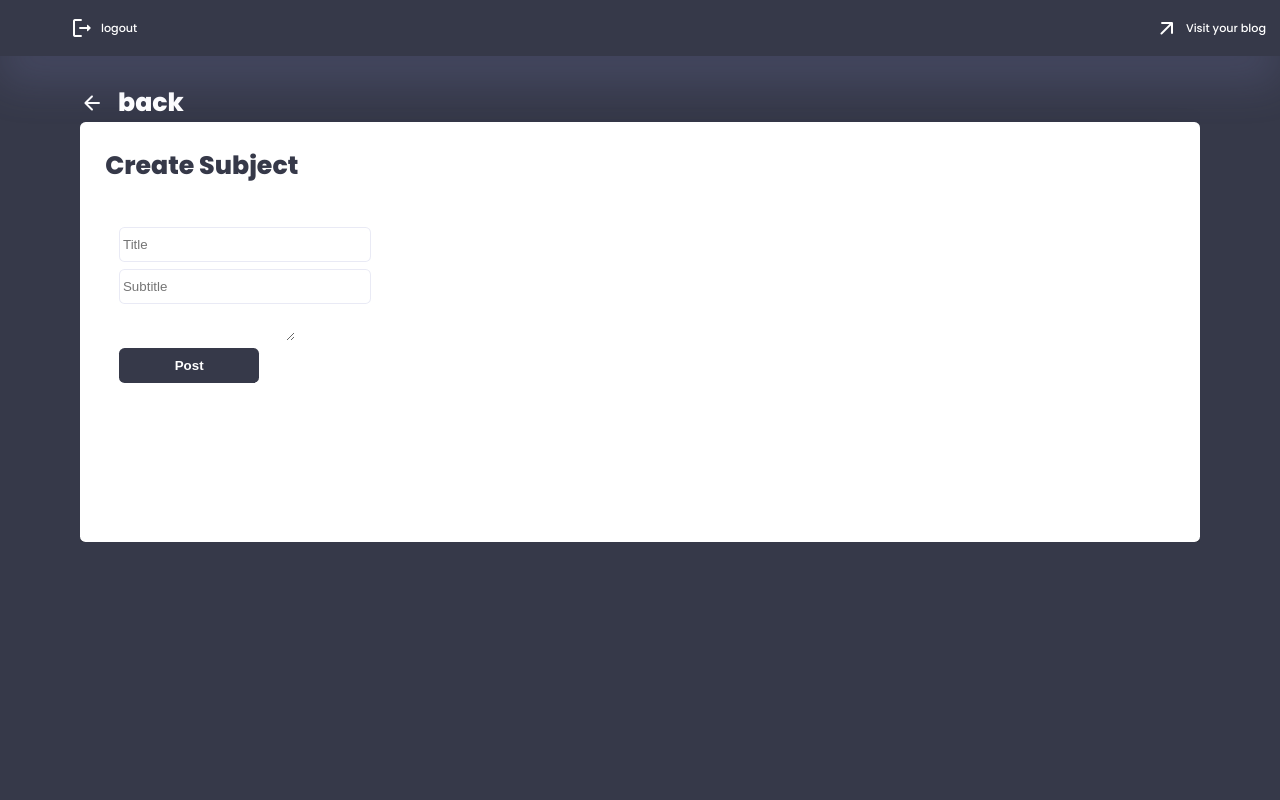
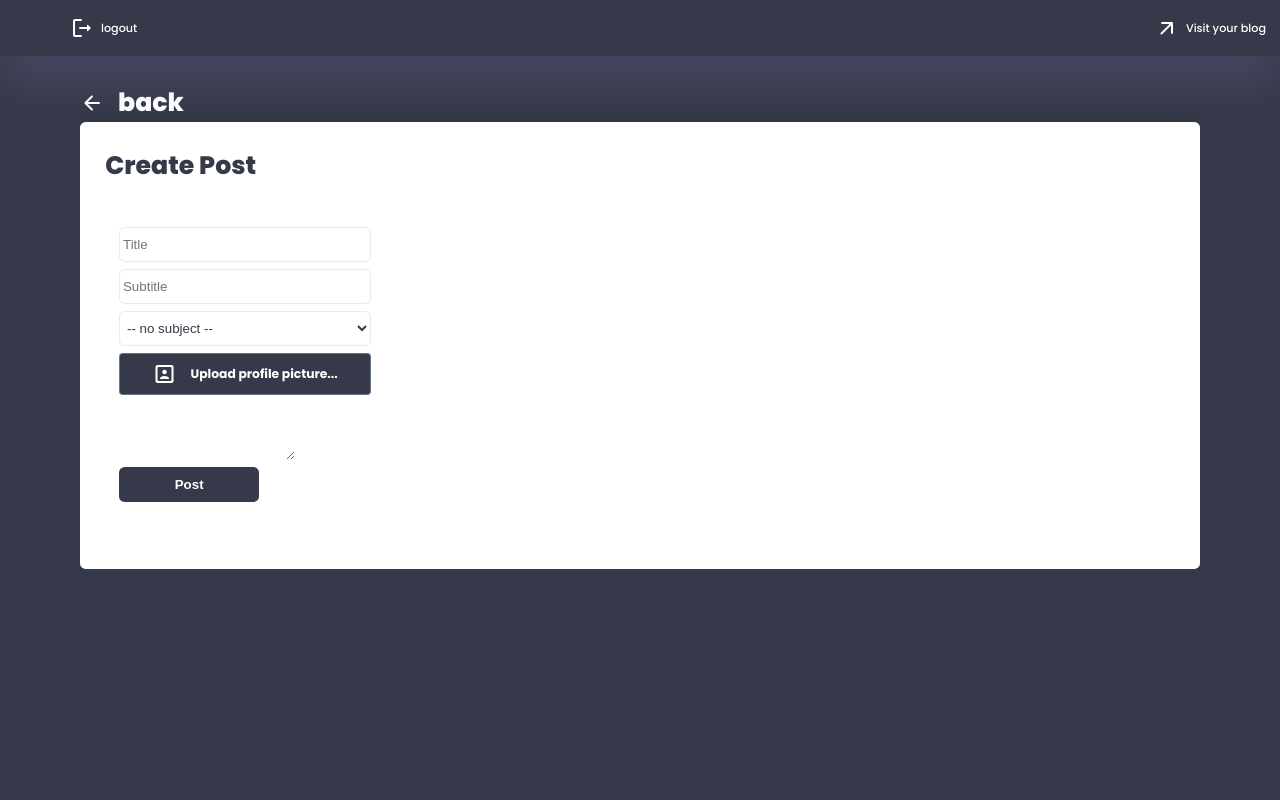
Before and after one commit to zilogfa/NexLog, a Flask app: page /auth/create_post in a window 1280 px wide. Run offline with Flask 3, Linux system fonts and the light colour scheme; a user stored in the database is signed in; some libraries are stand-ins or nearby versions.

Commit message:
Added Image & Subject field to posts.

```diff
--- a/app/__init__.py
+++ b/app/__init__.py
@@ -31,7 +31,7 @@ from app.models import Blog # Importing to avoid circular import
 from app.routes import main_routes, auth_routes, blog_routes
 app.register_blueprint(main_routes)
 app.register_blueprint(auth_routes,url_prefix='/auth')
-app.register_blueprint(blog_routes,url_prefix='/blog')
+app.register_blueprint(blog_routes)
 
 
 
--- a/app/forms/post_forms.py
+++ b/app/forms/post_forms.py
@@ -1,11 +1,24 @@
 from flask_wtf import FlaskForm
-from wtforms import StringField, PasswordField, SubmitField, TextAreaField, FileField, BooleanField
+from wtforms import StringField, PasswordField, SubmitField, TextAreaField, FileField, BooleanField, SelectMultipleField
 from wtforms.validators import DataRequired, Email, EqualTo, Length
+from flask_wtf.file import FileField, FileAllowed
+from wtforms_sqlalchemy.fields import QuerySelectMultipleField, QuerySelectField #pip install WTForms-SQLAlchemy
 from flask_ckeditor import CKEditorField
+from app.models import Subject
 
 class PostForm(FlaskForm):
     title = StringField('Title', validators=[DataRequired()], render_kw={"placeholder": "Title"})
     subtitle = StringField('Subtitle', render_kw={"placeholder": "Subtitle"})
+    post_pic = FileField('Post Picture', validators=[
+        FileAllowed(['jpg', 'jpeg', 'png', 'webp', 'gif'])], render_kw={'class': ''})
+    subject = QuerySelectField(
+        'Subject',
+        query_factory=lambda: Subject.query,
+        get_label='name',
+        allow_blank=True,
+        blank_text='-- no subject --',
+        render_kw={"class": "form_query_select"}
+    )
     body = CKEditorField('Body', validators=[DataRequired()])
     submit = SubmitField('Post')
 
--- a/app/routes/auth_routes.py
+++ b/app/routes/auth_routes.py
@@ -13,7 +13,38 @@ from flask_ckeditor import upload_success, upload_fail
 from flask_wtf.csrf import generate_csrf
 from datetime import datetime
 
+import os
+import secrets
+from PIL import Image  # pip Pillow
+from flask import current_app
+
 auth_routes = Blueprint('auth', __name__)
+
+
+### Login >>>>>>>>>>>>>>>>>>>>>>>>>>>>>>>>>>>>>>>>>>>>>>>>>>>>>>>>>
+def save_post_picture(file):
+    if not file:
+        return None
+    # Generating a secure random string as the filename
+    random_hex = secrets.token_hex(8)
+    # Getting the file extension
+    _, file_extension = os.path.splitext(file.filename)
+    # Creating a new filename using the random string and the original extension
+    new_filename = random_hex + file_extension
+    # Setting the destination folder to save the post pictures
+    destination = os.path.join(
+        current_app.root_path, 'static/images/post_pictures', new_filename)
+
+    # Resize the image to a desired size (optional)
+    output_size = (1200, 1200)  # Adjust the size as needed
+    image = Image.open(file)
+    image.thumbnail(output_size)
+
+    # Saving the resized image to the destination folder
+    image.save(destination)
+
+    # Returning the filename to store in the database
+    return new_filename
 
 
 # -------- Globally to all render_templates ---------------------------------------
@@ -155,10 +186,27 @@ def create_post():
             blog_id=blog_id,
             title= form.title.data,
             subtitle = form.subtitle.data,
+            post_pic = save_post_picture(form.post_pic.data) if form.post_pic.data else None,
             body = form.body.data
         )
+        if form.subject.data:
+            new_post.subjects.append(form.subject.data)
         db.session.add(new_post)
         db.session.commit()
         print(f'New post added: {form.title.data}')
         return redirect(url_for('auth.admin_dashboard'))
     return render_template('auth/create_post.html', current_user=current_user, form=form, posts=posts)
+
+### DELETE_post >>>>>>>>>>>>>>>>>>>>>>>>>>>>>>>>>>>>>>>>>>>>>>
+# -----------------------------------------------------------------
+@auth_routes.route('/delete_post/<int:post_id>', methods=['POST', 'GET'])
+@login_required
+def post_subject(post_id):
+    post = Post.query.filter_by(id=post_id).first()
+    if post:
+        print('form is valid')
+        db.session.delete(post)
+        db.session.commit()
+        return jsonify({'status': 'success'})
+    else:
+        return jsonify({'status': 'error', 'message': 'Post not found'}), 404
--- a/app/routes/blog_routes.py
+++ b/app/routes/blog_routes.py
@@ -2,7 +2,7 @@ from flask import render_template, redirect, url_for, request
 from flask import Blueprint
 from flask_login import login_required, current_user
 from app import db
-from app.models import Blog
+from app.models import Blog, Post
 from . import auth_routes
 
 
@@ -10,7 +10,9 @@ blog_routes = Blueprint('blog', __name__, subdomain='<user_subdomain>')
 
 @blog_routes.route('/')
 def blog(user_subdomain):
-    return f"Subdomain: {user_subdomain}"
+    posts = Post.query.order_by(Post.created_at.desc()).all()
+    blog = Blog.query.all()
+    return render_template('blog.html', subdomain=user_subdomain, posts=posts, blog=blog)
 
 # @blog_routes.route('/admin_dashboard')
 # @login_required
--- /dev/null
+++ b/app/static/css/custom_input.css
@@ -0,0 +1,58 @@
+
+/* Custome Image Input FileField */
+.custom-input {
+    position: relative;
+    display: inline-block;
+    width: 18rem;
+    height: 3rem;
+    margin-bottom: 2rem;
+    background-color: var(--color-background);
+    color: var(--color-white);
+}
+
+.custom-image-input {
+    background-color: var(--color-dark);
+    position: relative;
+    z-index: 2;
+    width: 0rem;
+    height: 3rem;
+    margin: 0;
+    opacity: 0;
+    margin-bottom: 0.5rem;
+
+}
+
+.custom-image-label {
+    position: absolute;
+    display: flex;
+    justify-content: center;
+    align-items: center;
+    gap: 1rem;
+    width: 18rem;
+    top: 0;
+    right: 0;
+    left: 0;
+    z-index: 1;
+    height: 3rem;
+    padding: .375rem .75rem;
+    font-weight: 400;
+    line-height: 2.5;
+    font-weight: bold;
+    color: var(--color-white);
+    background-color: var(--color-dark);
+    border: 1px solid var(--color-dark-variant);
+    border-radius: .25rem;
+
+    overflow: hidden;
+    text-overflow: ellipsis;
+    white-space: nowrap;
+
+    transition: all 0.3s ease;
+}
+
+.custom-image-label:hover{
+    background-color: var(--color-dark-variant);
+    transition: all 0.3s ease;
+}
+
+/* End of Custom Input Image fileField */
--- a/app/static/css/root.css
+++ b/app/static/css/root.css
@@ -177,3 +177,13 @@ strong{
     color: var(--color-dark);
     border-radius: var(--border-radius-1);
 }
+
+.form_query_select{
+    border: 1px solid var(--color-light);
+    min-height: 2.5rem;
+    width: 18rem;
+    padding: 0.2rem;
+    background-color: var(--color-white);
+    color: var(--color-dark);
+    border-radius: var(--border-radius-1);
+}
--- a/app/static/js/delete_post.js
+++ b/app/static/js/delete_post.js
@@ -1,27 +1,27 @@
-// $(document).ready(function() {
-//     $('.delete-subject').click(function(e) {
-//         e.preventDefault();
-//         var subjectId = $(this).data('subject-id'); // Corrected data attribute name
-//         var result = confirm("Are you sure you want to delete this subject?");
+$(document).ready(function() {
+    $('.delete-post').click(function(e) {
+        e.preventDefault();
+        var postId = $(this).data('post-id');
+        var result = confirm("Are you sure you want to delete this subject?");
 
-//         if (result) {
-//             $.ajax({
-//                 url: '/auth/delete_subject/' + subjectId, // Make sure the path is correct
-//                 type: 'POST', // or 'DELETE' if you decide to change it
-//                 data: {},
-//                 headers: { "X-CSRF-Token": $('meta[name="csrf-token"]').attr('content') }, // Corrected header name
-//                 success: function(response) {
-//                     if(response.status === 'success') {
-//                         window.location.reload();
-//                     } else {
-//                         alert('Error: ' + response.message);
-//                     }
-//                 },
-//                 error: function(error) {
-//                     console.log(error);
-//                     alert('An error occurred while deleting the subject.');
-//                 }
-//             });
-//         }
-//     });
-// });
+        if (result) {
+            $.ajax({
+                url: '/auth/delete_post/' + postId, // delete path
+                type: 'POST', // or 'DELETE'
+                data: {},
+                headers: { "X-CSRF-Token": $('meta[name="csrf-token"]').attr('content') },
+                success: function(response) {
+                    if(response.status === 'success') {
+                        window.location.reload();
+                    } else {
+                        alert('Error: ' + response.message);
+                    }
+                },
+                error: function(error) {
+                    console.log(error);
+                    alert('An error occurred while deleting the subject.');
+                }
+            });
+        }
+    });
+});
--- a/app/static/js/index.js
+++ b/app/static/js/index.js
@@ -0,0 +1,21 @@
+// Custome File Input
+
+// Edit Image custome Btn/Field for UploadField
+document.querySelector('.custom-image-input').addEventListener('change', function (e) {
+
+    if (e.target.files.length > 0) {
+        var fileName = e.target.files[0].name;
+    var maxLength = 20; // maximum number of characters to extract
+
+    // truncate file name (preferably in the middle)
+    var truncated = fileName;
+    if (fileName.length > maxLength) {
+        // truncate string in the middle
+        truncated = fileName.substr(0, maxLength / 2) + '...' + fileName.substr(fileName.length - maxLength / 2, fileName.length);
+    }
+
+    // truncated text content as custom file label
+    var fileLabel = document.querySelector('.custom-image-label');
+    fileLabel.textContent = truncated;
+    };
+});
--- a/app/templates/auth/admin_dashboard.html
+++ b/app/templates/auth/admin_dashboard.html
@@ -65,7 +65,7 @@
                             <span class="material-icons-round">edit_note</span>
                             <h3>Edit</h3>
                         </a>
-                        <a href="#">
+                        <a href="#" class="delete-post" data-post-id="{{ post.id }}">
                             <span class="material-icons-round">disabled_by_default</span>
                             <h3>Delete</h3>
                         </a>
--- a/app/templates/auth/create_post.html
+++ b/app/templates/auth/create_post.html
@@ -12,12 +12,24 @@
             <h1>back</h1>
         </a>
         <div class="admin_panel">
-            <h1>Create Subject</h1>
+            <h1>Create Post</h1>
             <div class="new_subject">
-                <form method="POST" action="{{ url_for('auth.create_post') }}">
+                <form method="POST" action="{{ url_for('auth.create_post') }}" enctype="multipart/form-data">
                     {{ form.hidden_tag() }}
                     {{ form.title(class="form_string") }}
                     {{ form.subtitle(class="form_string") }}
+                    {{ form.subject() }}
+                    <div class="custom-input">
+                        {{ form.post_pic(id="registerFile", class="custom-image-input") }}
+                        <label for="registerFile" class="custom-image-label"><span class="material-icons-round">portrait</span>Upload profile picture...</label>
+                            {% if form.post_pic.errors %}
+                            <ul class="errors">
+                                {% for error in form.post_pic.errors %}
+                                    <li style="color: var(--color-danger);">{{ error }}</li>
+                                {% endfor %}
+                            </ul>
+                        {% endif %}
+                    </div>
                     <!-- Render the CKEditor field -->
                     {{ form.body(class="ckeditor") }}
                     {{ form.submit(class="form_btn") }}
--- a/app/templates/base.html
+++ b/app/templates/base.html
@@ -20,6 +20,7 @@
     <link rel="stylesheet" href="{{url_for('static', filename='css/login.css')}}">
     <link rel="stylesheet" href="{{url_for('static', filename='css/admin.css')}}">
     <link rel="stylesheet" href="{{url_for('static', filename='css/blog.css')}}">
+    <link rel="stylesheet" href="{{url_for('static', filename='css/custom_input.css')}}">
     {{ ckeditor.load() }}
 </head>
 <body>
--- a/app/templates/blog/blog.html
+++ /dev/null
@@ -1,6 +0,0 @@
-{% extends 'base.html' %}
-{% block content %}
-
-<h1>blog</h1>
-
-{% endblock %}
```
Also changed, not shown: app/templates/blog.html (added, +35 -0 lines), app/static/images/post_pictures/c1096229f9cbfcea.jpg (added), app/static/images/post_pictures/e28f9748ac3e58a0.jpg (added), app/templates/view_post.html (renamed from app/templates/blog/view_post.html), config.py (line endings or trailing spaces), instance/site.db.
